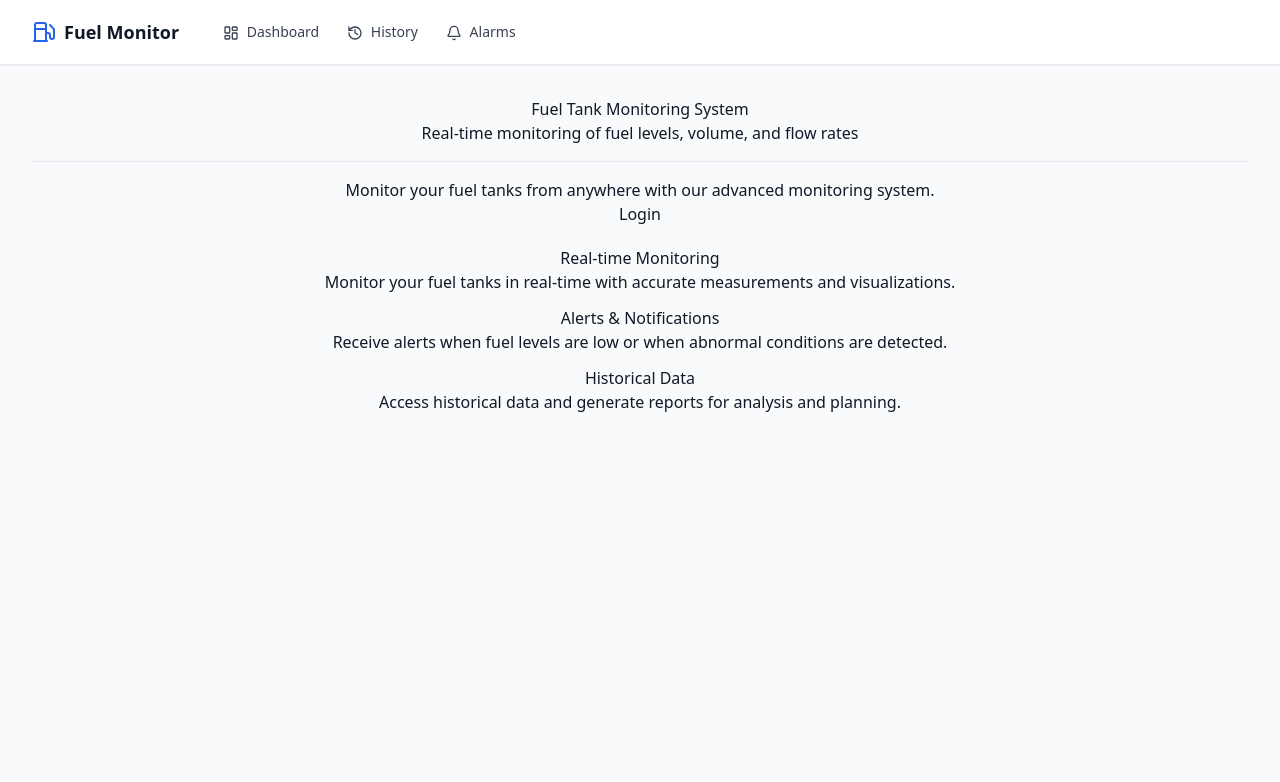
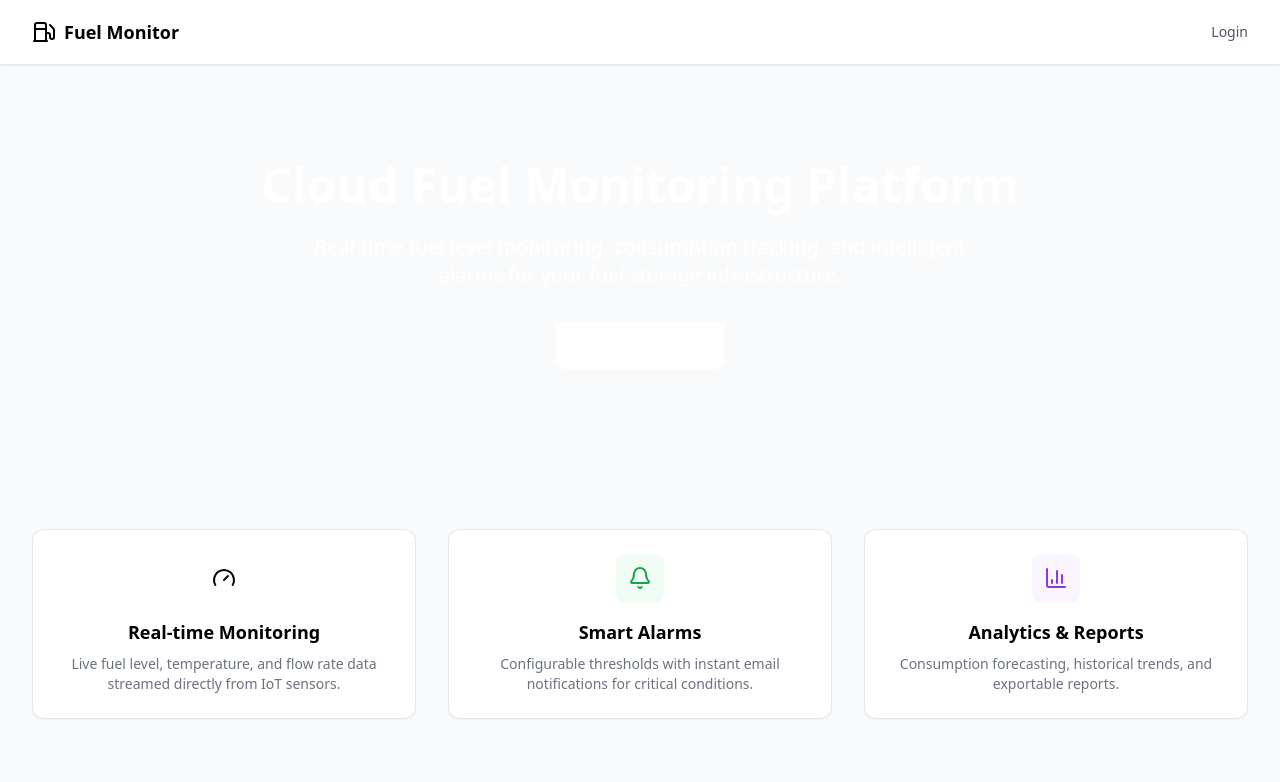
Before and after one commit to d80y6/fuel_monitoring, a Python web app: template templates/index.html in a window 1280 px wide. Shown: the top 782 px of the page. Run offline with Jinja, Linux system fonts and the light colour scheme; the template is opened without the code that fills it, so the values that code supplies are empty; some libraries are stand-ins or nearby versions.

Commit message:
feat: rebuild landing page with Tailwind

```diff
--- a/templates/index.html
+++ b/templates/index.html
@@ -1,57 +1,52 @@
-{% extends "base.html" %}
-
-{% block title %}Home - Fuel Tank Monitoring System{% endblock %}
-
-{% block content %}
-<div class="container">
-    <div class="row justify-content-center">
-        <div class="col-md-10">
-            <div class="jumbotron text-center">
-                <h1 class="display-4">Fuel Tank Monitoring System</h1>
-                <p class="lead">Real-time monitoring of fuel levels, volume, and flow rates</p>
-                <hr class="my-4">
-                <p>Monitor your fuel tanks from anywhere with our advanced monitoring system.</p>
-                {% if current_user.is_authenticated %}
-                <a class="btn btn-primary btn-lg" href="{{ url_for('dashboard') }}" role="button">
-                    <i class="bi bi-speedometer2"></i> Go to Dashboard
-                </a>
-                {% else %}
-                <a class="btn btn-primary btn-lg" href="{{ url_for('auth.login') }}" role="button">
-                    <i class="bi bi-box-arrow-in-right"></i> Login
-                </a>
-                {% endif %}
+<!DOCTYPE html>
+<html lang="en">
+<head>
+    <meta charset="UTF-8">
+    <meta name="viewport" content="width=device-width, initial-scale=1.0">
+    <title>Fuel Monitoring Platform</title>
+    <script src="https://cdn.tailwindcss.com"></script>
+    <script src="https://unpkg.com/lucide@latest"></script>
+</head>
+<body class="bg-gray-50">
+    <nav class="bg-white shadow-sm border-b border-gray-200">
+        <div class="max-w-7xl mx-auto px-4 sm:px-6 lg:px-8 flex justify-between h-16 items-center">
+            <div class="flex items-center gap-2">
+                <i data-lucide="fuel" class="h-6 w-6 text-primary-600"></i>
+                <span class="font-bold text-lg">Fuel Monitor</span>
+            </div>
+            <div class="flex items-center gap-4">
+                <a href="{{ url_for('auth.login') }}" class="text-sm text-gray-600 hover:text-primary-600">Login</a>
+            </div>
+        </div>
+    </nav>
+    <div class="bg-gradient-to-br from-primary-600 to-primary-800 text-white">
+        <div class="max-w-7xl mx-auto px-4 sm:px-6 lg:px-8 py-24 text-center">
+            <h1 class="text-4xl md:text-5xl font-bold mb-6">Cloud Fuel Monitoring Platform</h1>
+            <p class="text-xl text-primary-100 mb-8 max-w-2xl mx-auto">Real-time fuel level monitoring, consumption tracking, and intelligent alarms for your fuel storage infrastructure.</p>
+            <a href="{{ url_for('auth.login') }}" class="inline-flex items-center gap-2 bg-white text-primary-700 px-6 py-3 rounded-lg font-semibold hover:bg-primary-50 transition">
+                <i data-lucide="log-in" class="h-5 w-5"></i> Get Started
+            </a>
+        </div>
+    </div>
+    <div class="max-w-7xl mx-auto px-4 sm:px-6 lg:px-8 py-16">
+        <div class="grid grid-cols-1 md:grid-cols-3 gap-8">
+            <div class="bg-white rounded-xl shadow-sm border p-6 text-center">
+                <div class="inline-flex items-center justify-center w-12 h-12 bg-primary-50 rounded-lg mb-4"><i data-lucide="gauge" class="h-6 w-6 text-primary-600"></i></div>
+                <h3 class="font-semibold text-lg mb-2">Real-time Monitoring</h3>
+                <p class="text-gray-500 text-sm">Live fuel level, temperature, and flow rate data streamed directly from IoT sensors.</p>
+            </div>
+            <div class="bg-white rounded-xl shadow-sm border p-6 text-center">
+                <div class="inline-flex items-center justify-center w-12 h-12 bg-green-50 rounded-lg mb-4"><i data-lucide="bell" class="h-6 w-6 text-green-600"></i></div>
+                <h3 class="font-semibold text-lg mb-2">Smart Alarms</h3>
+                <p class="text-gray-500 text-sm">Configurable thresholds with instant email notifications for critical conditions.</p>
+            </div>
+            <div class="bg-white rounded-xl shadow-sm border p-6 text-center">
+                <div class="inline-flex items-center justify-center w-12 h-12 bg-purple-50 rounded-lg mb-4"><i data-lucide="bar-chart-3" class="h-6 w-6 text-purple-600"></i></div>
+                <h3 class="font-semibold text-lg mb-2">Analytics & Reports</h3>
+                <p class="text-gray-500 text-sm">Consumption forecasting, historical trends, and exportable reports.</p>
             </div>
         </div>
     </div>
-
-    <div class="row mt-5">
-        <div class="col-md-4">
-            <div class="card">
-                <div class="card-body text-center">
-                    <i class="bi bi-graph-up text-primary" style="font-size: 3rem;"></i>
-                    <h5 class="card-title mt-3">Real-time Monitoring</h5>
-                    <p class="card-text">Monitor your fuel tanks in real-time with accurate measurements and visualizations.</p>
-                </div>
-            </div>
-        </div>
-        <div class="col-md-4">
-            <div class="card">
-                <div class="card-body text-center">
-                    <i class="bi bi-bell text-warning" style="font-size: 3rem;"></i>
-                    <h5 class="card-title mt-3">Alerts & Notifications</h5>
-                    <p class="card-text">Receive alerts when fuel levels are low or when abnormal conditions are detected.</p>
-                </div>
-            </div>
-        </div>
-        <div class="col-md-4">
-            <div class="card">
-                <div class="card-body text-center">
-                    <i class="bi bi-file-earmark-text text-success" style="font-size: 3rem;"></i>
-                    <h5 class="card-title mt-3">Historical Data</h5>
-                    <p class="card-text">Access historical data and generate reports for analysis and planning.</p>
-                </div>
-            </div>
-        </div>
-    </div>
-</div>
-{% endblock %}
+    <script>lucide.createIcons();</script>
+</body>
+</html>
```
